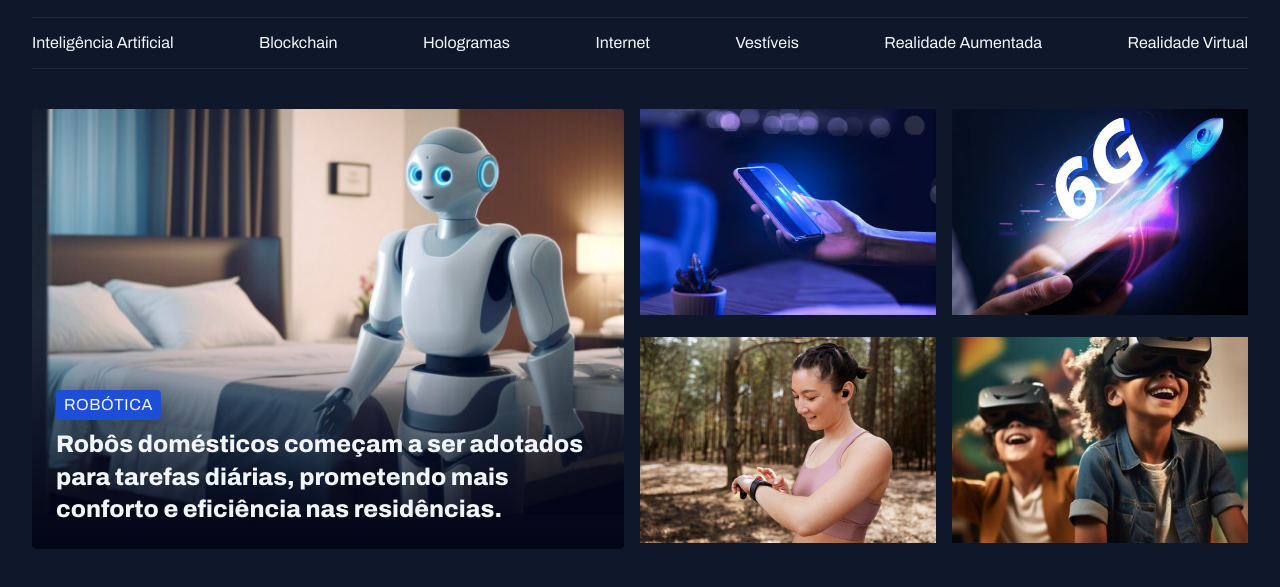
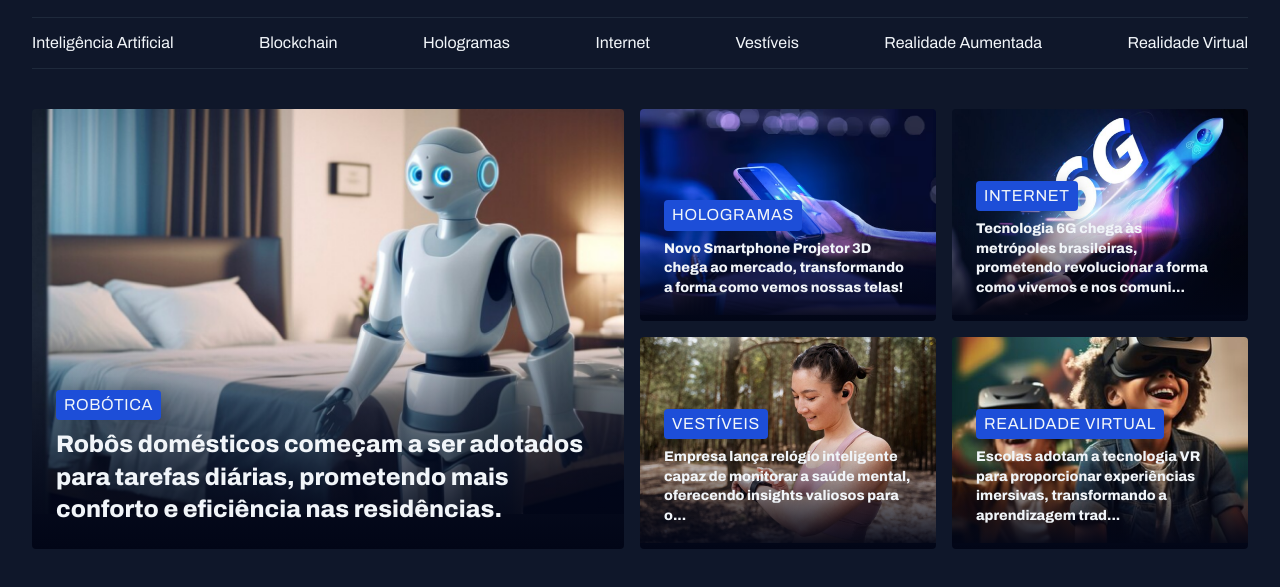
Before and after one commit to ThiagoCesar1302/Projeto-Portal-de-Noticias, a plain HTML site: page index.html in a window 1280 px wide. Shown: the part 55-642 px from the top of the page. Drawn offline with Linux system fonts and the light colour scheme.

Commit message:
Finalizando a seção destaques

```diff
--- a/index.html
+++ b/index.html
@@ -40,7 +40,7 @@
 <main class="grid container">
 <section id="featured" class="grid grid-flow-col gap-16">
   <figure class="card">
-    <img src="Assets/Images/Image 01.png" alt="">
+    <img src="Assets/Images/Image 01.png" alt="Robôs domésticos começam a ser adotados para tarefas diárias, prometendo mais conforto e eficiência nas residências.">
 
     <figcaption>
       <span class="content-tag">Robótica</span>
@@ -49,21 +49,38 @@
   </figure>
 
   <div class="grid grid-cols-2 gap-16">
-  <div>
-    <img src="Assets/Images/Image 02.png" alt="">
-  </div>
+  <figure class="card">
+    <img src="Assets/Images/Image 02.png" alt="Novo Smartphone Projetor 3D chega ao mercado, transformando a forma como vemos nossas telas!">
+    <figcaption>
+      <span class="content-tag">Hologramas</span>
+      <h2 class="text-lg">Novo Smartphone Projetor 3D chega ao mercado, transformando a forma como vemos nossas telas!</h2>
+    </figcaption>
+  </figure>
 
-  <div>
-    <img src="Assets/Images/Image 03.png" alt="">
-  </div>
+  <figure class="card">
+    <img src="Assets/Images/Image 03.png" alt="Tecnologia 6G chega às metrópoles brasileiras, prometendo revolucionar a forma como vivemos e nos comunicamos.">
+    <figcaption>
+      <span class="content-tag">Internet</span>
+      <h2 class="text-lg">Tecnologia 6G chega às metrópoles brasileiras, prometendo revolucionar a forma como vivemos e nos comuni...</h2>
+    </figcaption>
+  </figure>
 
-  <div>
-    <img src="Assets/Images/Image 04.png" alt="">
-  </div>
+  <figure class="card">
+    <img src="Assets/Images/Image 04.png" alt="Empresa lança relógio inteligente capaz de monitorar a saúde mental, oferecendo insights valiosos para o bem-estar pessoal.">
+    <figcaption>
+      <span class="content-tag">Vestíveis</span>
+      <h2 class="text-lg">Empresa lança relógio inteligente capaz de monitorar a saúde mental, oferecendo insights valiosos para o...
+      </h2>
+    </figcaption>
+  </figure>
 
-  <div>
-    <img src="Assets/Images/Image 05.png" alt="">
-  </div>
+  <figure class="card">
+    <img src="Assets/Images/Image 05.png" alt="Escolas adotam a tecnologia VR para proporcionar experiências imersivas, transformando a aprendizagem tradicional.">
+    <figcaption>
+      <span class="content-tag">Realidade Virtual</span>
+      <h2 class="text-lg">Escolas adotam a tecnologia VR para proporcionar experiências imersivas, transformando a aprendizagem trad...</h2>
+    </figcaption>
+  </figure>
 
 </div>
 </section>
```
